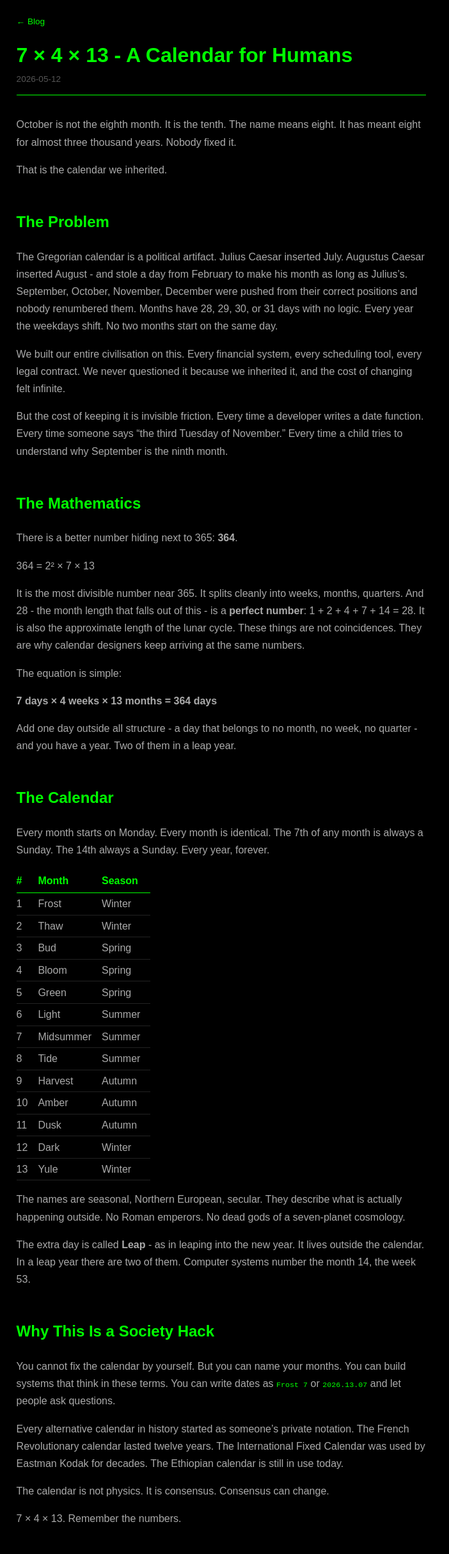
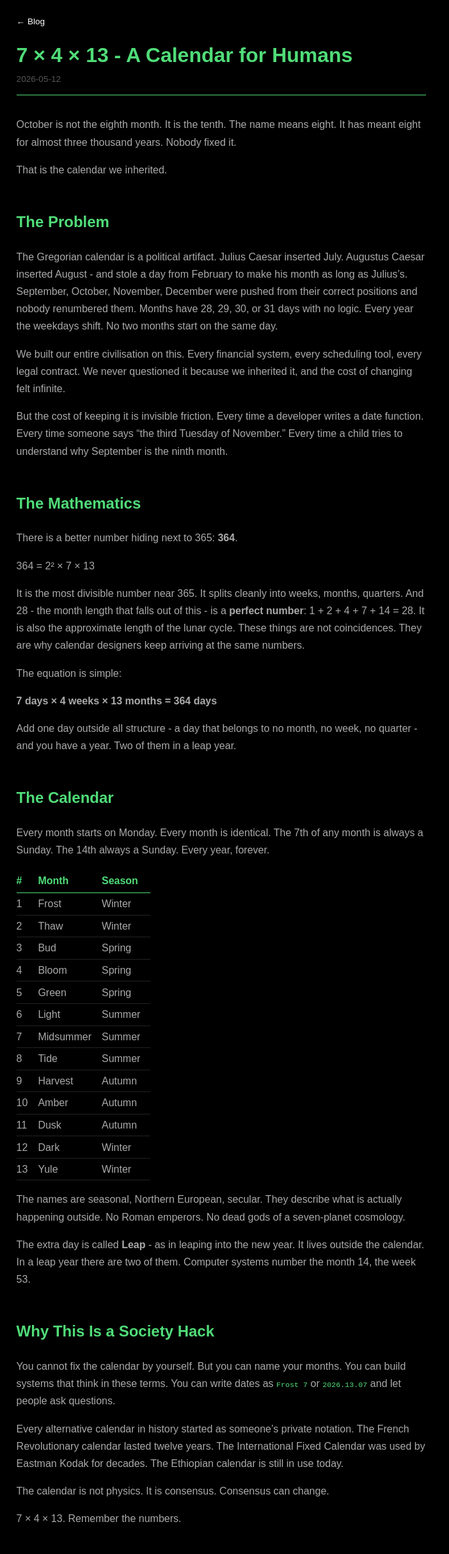
Before and after one commit to paven/paven.github.com, a Jekyll site: the page built from _posts/2026-05-12-7-4-13-a-calendar-for-humans.md, in a window 1280 px wide. Shown: the whole page at 64% size, without its empty margins (0-702 px from the left). Built offline with Jekyll 4.4.1, drawn with Linux system fonts in a browser that asks for light colours.

Commit message:
Replace lime with society green, set default link color to white

```diff
--- a/_layouts/default.html
+++ b/_layouts/default.html
@@ -14,10 +14,11 @@
         }
         a {
             text-decoration: none;
-            color: lime;
+            color: white;
         }
         a:hover {
             text-decoration: underline;
+            color: rgb(80, 220, 120);
         }
     </style>
 </head>
--- a/_layouts/post.html
+++ b/_layouts/post.html
@@ -3,13 +3,13 @@ layout: default
 ---
 <style>
     .post-header {
-        border-bottom: 1pt solid lime;
+        border-bottom: 1pt solid rgb(80, 220, 120);
         padding-bottom: 1em;
         margin-bottom: 2em;
         max-width: 40em;
     }
     .post-header h1 {
-        color: lime;
+        color: rgb(80, 220, 120);
         margin: 0 0 0.3em 0;
     }
     .post-date {
@@ -26,7 +26,7 @@ layout: default
         line-height: 1.7;
     }
     .post-content h2 {
-        color: lime;
+        color: rgb(80, 220, 120);
         margin-top: 2em;
     }
     .post-content h3 {
@@ -38,8 +38,8 @@ layout: default
         margin: 1em 0;
     }
     .post-content th {
-        color: lime;
-        border-bottom: 1pt solid lime;
+        color: rgb(80, 220, 120);
+        border-bottom: 1pt solid rgb(80, 220, 120);
         padding: 0.3em 1em 0.3em 0;
         text-align: left;
     }
@@ -48,7 +48,7 @@ layout: default
         border-bottom: 1pt solid #222;
     }
     .post-content code {
-        color: lime;
+        color: rgb(80, 220, 120);
         font-size: 0.9em;
     }
 </style>
```
